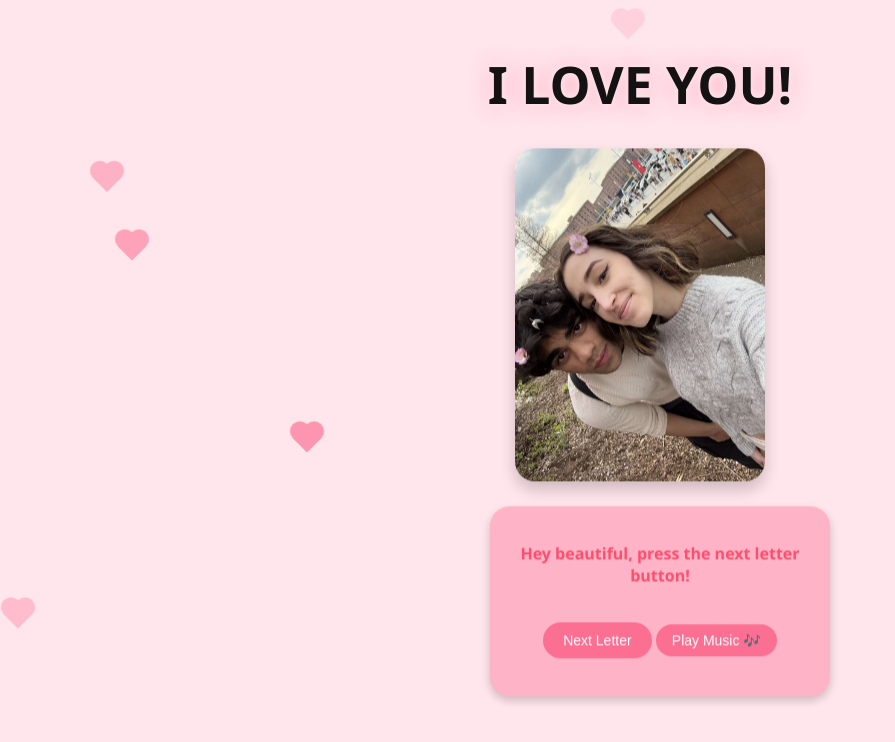
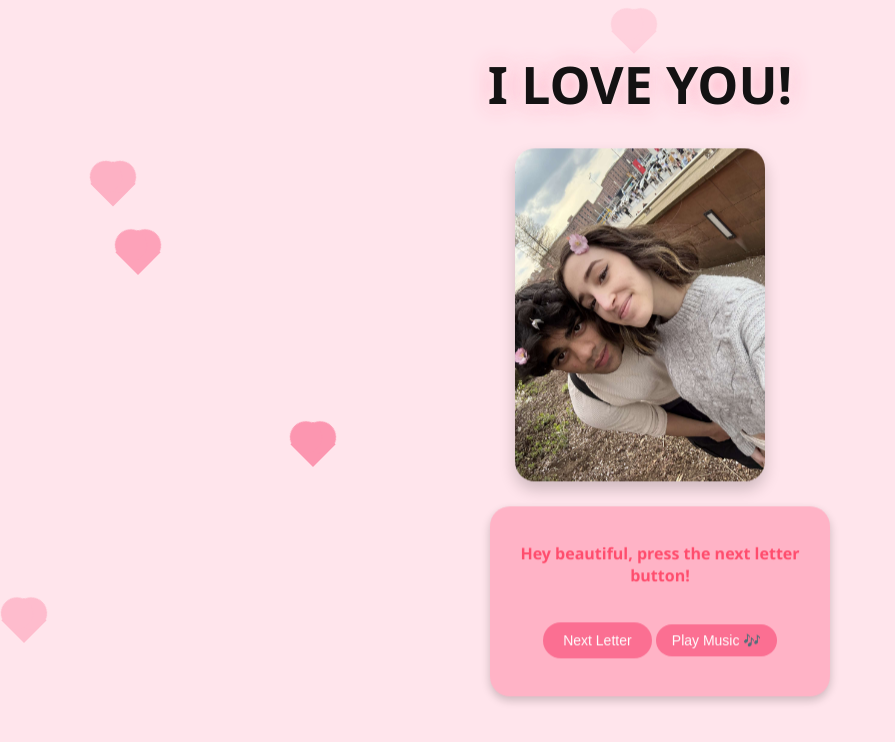
Before and after one commit to AllenDavis-pr/gabyyy.github.io, a plain HTML site: page index.html in a window 1280 px wide. Shown: the whole page, without its empty margins (0-895 px from the left). Drawn offline with Linux system fonts and the light colour scheme.

Commit message:
Update styles.css

```diff
--- a/styles.css
+++ b/styles.css
@@ -112,8 +112,8 @@ body {
 
 .heart {
   position: absolute;
-  width: 20px;
-  height: 20px;
+  width: 4vh;
+  height: 4vh;
   background-color: var(--pink-dark);
   transform: rotate(45deg);
   animation: floatHeart 6s linear infinite;
@@ -124,8 +124,8 @@ body {
 .heart::after {
   content: "";
   position: absolute;
-  width: 20px;
-  height: 20px;
+  width: 4vh;
+  height: 4vh;
   background-color: var(--pink-dark);
   border-radius: 50%;
 }
```
